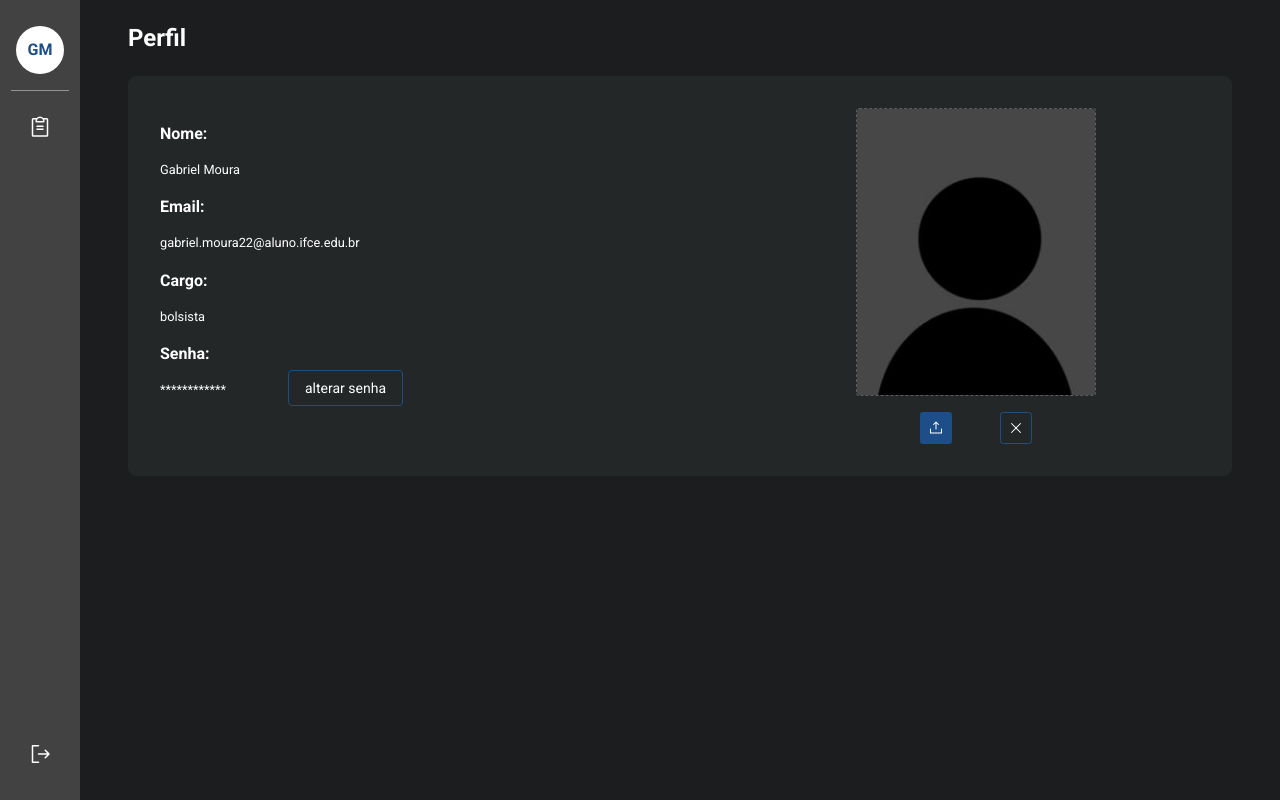
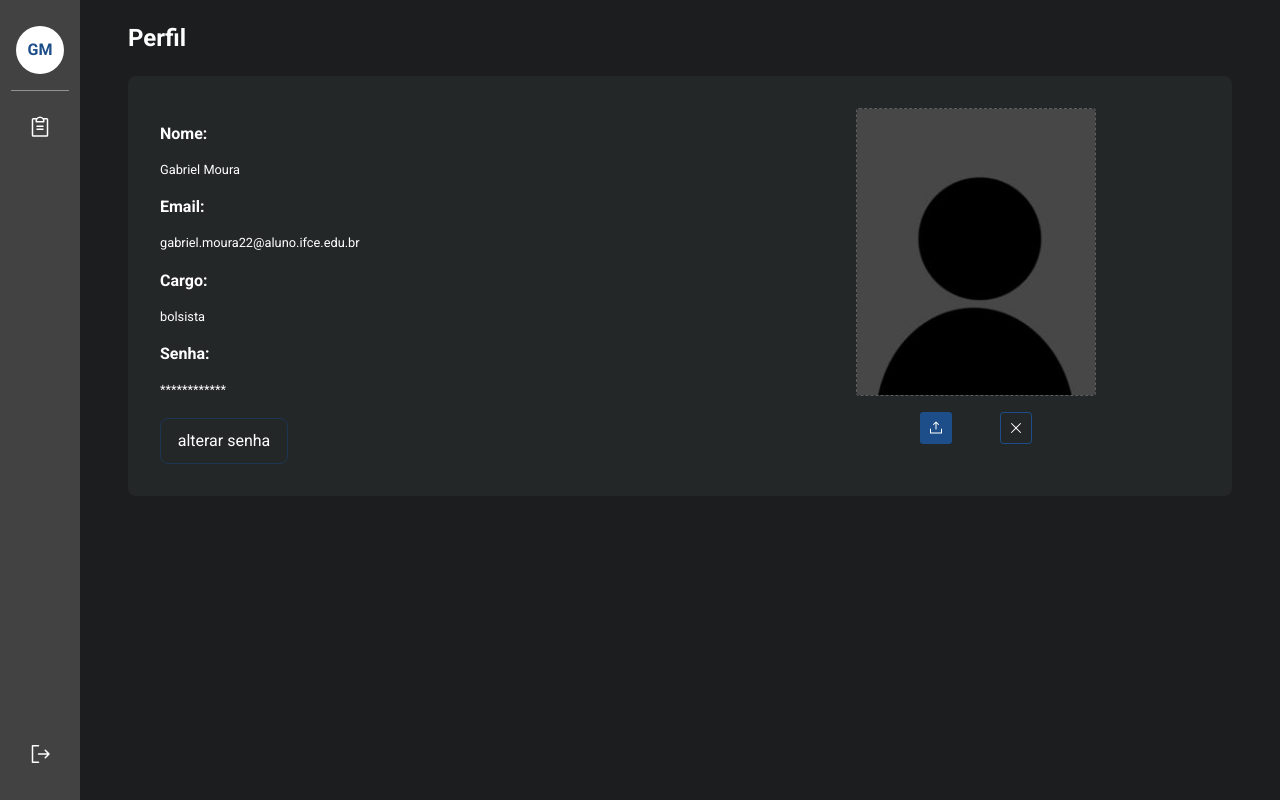
Before and after one commit to IFCE-Campus-Aracati/phfrontend, a React (Vite) app: page /client/profile in a window 1280 px wide. Built offline with nearby package versions, Linux system fonts and the light colour scheme.

Commit message:
✨ feat: Modal Alterar Senha do Perfil

```diff
--- a/src/components/Modal/changePassword/changePassword.tsx
+++ b/src/components/Modal/changePassword/changePassword.tsx
@@ -0,0 +1,60 @@
+import React from "react";
+
+import {
+  Root,
+  Trigger,
+  Portal,
+  Overlay,
+  Content,
+  Title,
+  Description,
+  Header,
+  ButtonClose,
+  TextButton,
+  Close,
+} from "../styles";
+
+interface ChangePassword {
+  children: React.ReactNode;
+  tilte: string;
+}
+
+import { X, PencilSimpleLine } from "@phosphor-icons/react";
+import { theme } from "../../../styles/theme";
+import { Button } from "../../Button";
+import { Input } from "../../Input";
+import { ButtonArea, Body } from "./styles";
+
+export function ChangePassword({ children, tilte }: ChangePassword) {
+  return (
+    <Root>
+      <Trigger>{children}</Trigger>
+      <Portal>
+        <Overlay />
+        <Content>
+          <Header>
+            <Close>
+              <ButtonClose>
+                <TextButton>Fechar</TextButton>
+                <X size={"2rem"} color={theme.colors.white} />
+              </ButtonClose>
+            </Close>
+          </Header>
+          <Title>{tilte}</Title>
+            <Description>
+            Sua senha deve conter no mínimo 8 e no máximo 70 caracteres.
+            </Description>
+          <Body>
+            <Input password={true} label="Digite a senha atual" variant="form" placeholder={""}  ></Input>
+            <Input password={true} label="Nova senha" variant="form" placeholder={""}  ></Input>
+            <Input password={true} label="Confirme a Senha" variant="form" placeholder={""} ></Input>
+          </Body>
+          <ButtonArea>
+            <Button size="small" variant="fill" title="CONFIRMAR">
+            </Button>
+          </ButtonArea>
+        </Content>
+      </Portal>
+    </Root>
+  );
+}
--- /dev/null
+++ b/src/components/Modal/changePassword/styles.ts
@@ -0,0 +1,24 @@
+import styled from "styled-components";
+import { theme } from "../../../styles/theme";
+
+export const Body = styled.div`
+  display: flex;
+  flex-direction: column;
+  margin-top: 1rem;
+  margin-bottom: 1rem;
+  height: 100%;
+  gap: 0.8rem;
+`;
+
+export const TextInfo = styled.span`
+  color: ${theme.colors.white};
+  margin-bottom: 1rem;
+`;
+
+export const Text = styled.span`
+  font-weight: bold;
+`;
+
+export const ButtonArea = styled.div``;
+
+export const Description = styled.div``;
--- a/src/components/Modal/index.tsx
+++ b/src/components/Modal/index.tsx
@@ -4,6 +4,7 @@
 
 import { DetailsPrinters } from "./DetailsPrinters/detailsPrinters";
 import { DetailsUser } from "./DetailsUser/detailsUser";
+import { ChangePassword } from "./ChangePassword/changePassword";
 
 interface ModalProps {
   variant:
@@ -19,6 +20,7 @@ interface ModalProps {
 export function Modal({ variant, children, title }: ModalProps) {
   switch (variant) {
     case "changePassword":
+      return <ChangePassword tilte={title}>{children}</ChangePassword>;
     case "detailsAnonymous":
     case "detailsPrint":
     case "detailsPrinters":
--- a/src/components/Modal/styles.ts
+++ b/src/components/Modal/styles.ts
@@ -36,7 +36,10 @@ export const Title = styled(Dialog.Title)`
   font-size: 1.5rem;
 `;
 
-export const Description = styled(Dialog.Description)``;
+export const Description = styled(Dialog.Description)`
+  color: ${theme.colors.white};
+  margin-top: 0.2rem;
+`;
 
 export const Header = styled.div`
   line-height: 0;
--- a/src/pages/Client/Profile/index.tsx
+++ b/src/pages/Client/Profile/index.tsx
@@ -1,6 +1,5 @@
-import { Button } from "../../../components/Button";
-import { InputFile } from "../../../components/InputFile";
 import { useNavigate } from "react-router-dom";
+
 import {
   Container,
   Content,
@@ -10,13 +9,15 @@ import {
   TitleInput,
   ImageSide,
   Attachments,
-  Pass,
+  ButtonEdit,
   ProfileContent,
   ImageContent,
   ButtonIcon,
   ButtonRemove
 } from "./styles";
+
 import DefaultProfile from "../../../assets/default-profile.jpeg";
+import { Modal } from "../../../components/Modal";
 import { UploadSimple, X } from "@phosphor-icons/react";
 
 export function Profile() {
@@ -40,14 +41,13 @@ export function Profile() {
 
             <TitleInput>Senha:</TitleInput>
             <Subtitle>************</Subtitle>
-            <Pass>
-              <Button
-                title="alterar senha"
-                variant="outline"
-                size="small"
-                onClick={() => navigate("/")}
-              />
-            </Pass>
+
+            <ButtonEdit>
+              <Modal title="Alterar senha" variant="changePassword">
+                <span>alterar senha</span>
+              </Modal>
+            </ButtonEdit>
+
           </ProfileContent>
           <ImageContent>
             <ImageSide src={DefaultProfile} />
--- a/src/pages/Client/Profile/styles.ts
+++ b/src/pages/Client/Profile/styles.ts
@@ -104,7 +104,18 @@ export const ButtonRemove = styled.button`
   }
 `;
 
-export const Pass = styled.div`
-  margin-left: 8rem;
-  margin-top: -2rem;
+export const ButtonEdit = styled.div`
+  margin-top: 1rem;
+  text-align: center;
+  background-color: none;
+  padding: 0.8rem;
+  max-width: 8rem;
+  border-radius: 8px;
+  border: 1px solid ${theme.colors.blue.dark};
+  :hover{
+    background-color: ${theme.colors.blue.light};
+    }
+  span{
+    color: ${theme.colors.white};
+  }
 `;
--- a/src/routes/index.tsx
+++ b/src/routes/index.tsx
@@ -1,4 +1,6 @@
 import { Routes, Route } from "react-router-dom";
+
+import { SideBar } from "../components/SideBar";
 
 import { Home } from "../pages/Home";
 import { SignUp } from "../pages/SignUp";
@@ -7,14 +9,14 @@ import { SignIn } from "../pages/SignIn";
 import { Profile } from "../pages/Client/Profile";
 import { EditPrint } from "../pages/Client/MyPrints/EditPrint";
 
-import { SideBar } from "../components/SideBar";
+import { RequestPrinting } from "../pages/Anonymous/RequestPrinting";
+import { SearchPrint } from "../pages/Anonymous/SearchPrint";
+
 import { ListPrints } from "../pages/Admin/ListPrints";
-import { SearchPrint } from "../pages/Anonymous/SearchPrint";
-import { RequestPrinting } from "../pages/Anonymous/RequestPrinting";
-import { MyPrints } from "../pages/Client/MyPrints";
 import { ListUsers } from "../pages/Admin/ListUsers";
 import { ListPrinters } from "../pages/Admin/ListPrinters";
 import { CreatePrint } from "../pages/Client/MyPrints/CreatePrint";
+import { MyPrints } from "../pages/Client/MyPrints";
 
 export function RoutesApp() {
   return (
@@ -25,6 +27,7 @@ export function RoutesApp() {
 
       <Route path="/client" element={<SideBar variant="client" />}>
         <Route path="/client/profile" element={<Profile />} />
+        <Route path="/client/my_prints/create_print" element={<CreatePrint />} />
         <Route path="/client/edit_print" element={<EditPrint />} />
         <Route path="/client/create_print" element={<CreatePrint />} />
         <Route path="/client/my_prints" element={<MyPrints />} />
```
